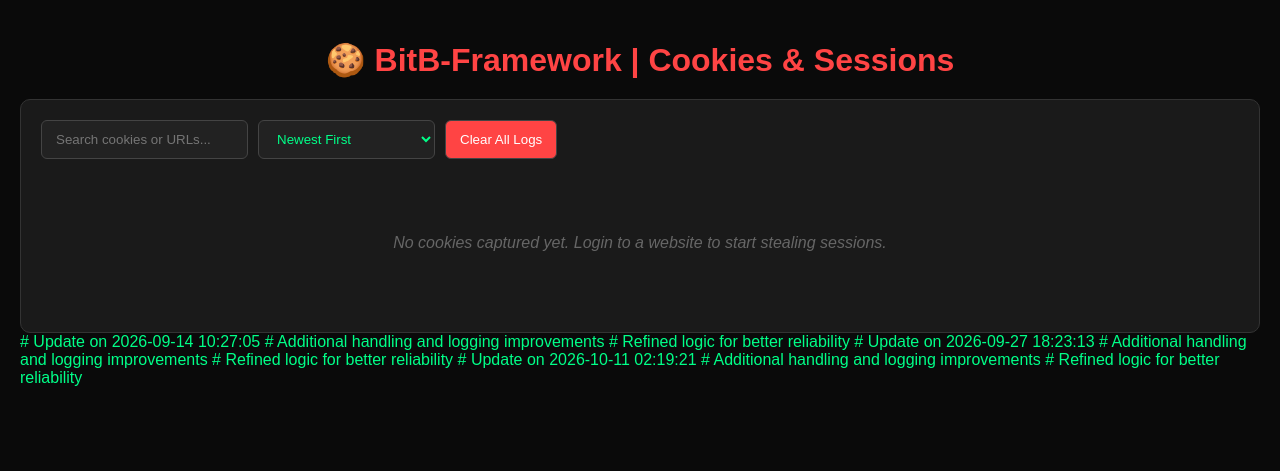
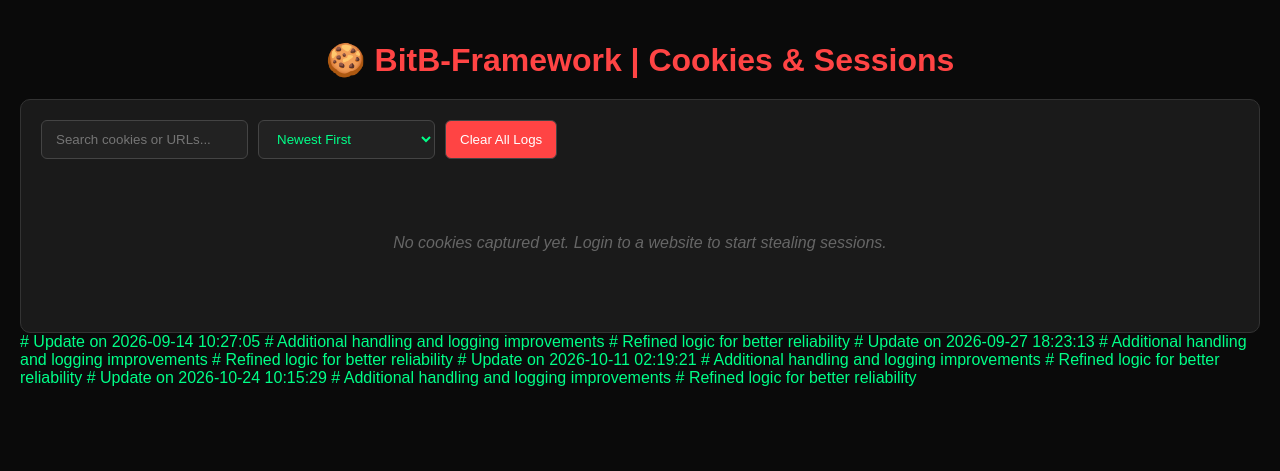
Before and after one commit to harryssss121/PhishGensis, a Flask app: page /cookies in a window 1280 px wide. Shown: the top 471 px of the page. Run offline with Flask 3, Linux system fonts and the light colour scheme; the visitor is signed in with stand-in values (Sample User, id 1); parts of the project's set-up code (start-up, migrations or seed data) failed here and were passed over; some libraries are stand-ins or nearby versions.

Commit message:
chore: update documentation comments

```diff
--- a/BitB-Framework/dashboard/templates/cookies.html
+++ b/BitB-Framework/dashboard/templates/cookies.html
@@ -210,3 +210,7 @@
 # Update on 2026-10-11 02:19:21
 # Additional handling and logging improvements
 # Refined logic for better reliability
+
+# Update on 2026-10-24 10:15:29
+# Additional handling and logging improvements
+# Refined logic for better reliability
```
